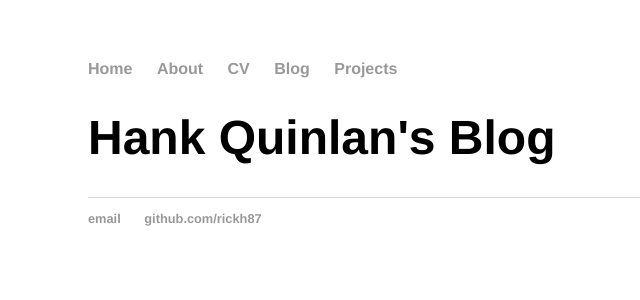
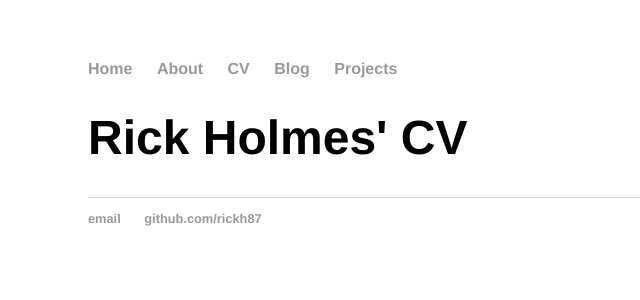
Before and after one commit to rickh87/rickh87.github.io, a Jekyll site: the page built from cv/index.html, in a window 1280 px wide. Shown: the top 300 px of the page, without its empty margins (104-744 px from the left). Built offline with Jekyll 4.4.1, drawn with Linux system fonts in a browser that asks for light colours.

Commit message:
Changed title

```diff
--- a/cv/index.html
+++ b/cv/index.html
@@ -1,6 +1,6 @@
 ---
 layout: default
-title: Hank Quinlan's Blog
+title: Rick Holmes' CV
 ---
 	<h1>{{ page.title }}</h1>
 	<ul class="cv">
```
